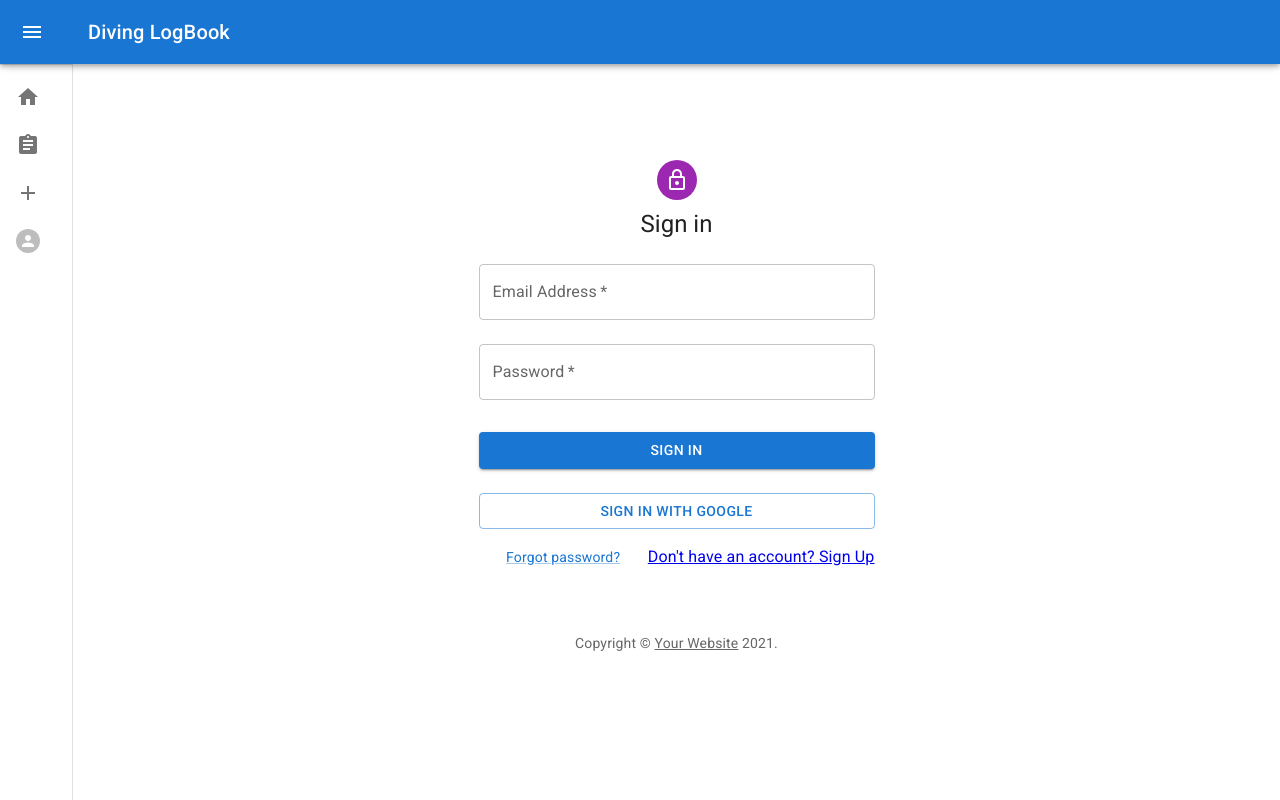
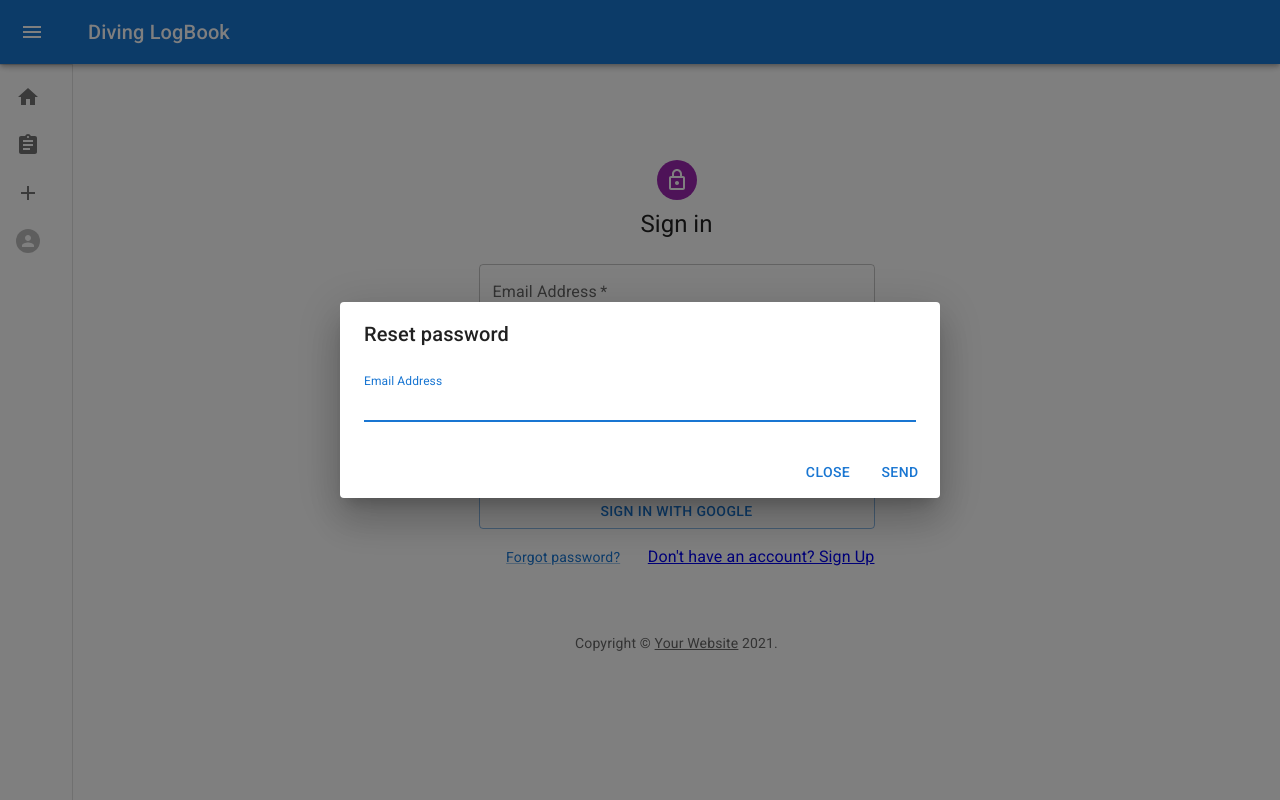
Before and after one commit to fedemauri/diving-logbook, a React (Create React App) app in the folder client/: page /login in a window 1280 px wide. Both pictures are taken after a click on the link "Forgot password?". Built offline with nearby package versions, Linux system fonts and the light colour scheme; no server answers.

Commit message:
Added forgot password reset and other fix

```diff
--- /dev/null
+++ b/client/src/container/ForgotPasswordModal.jsx
@@ -0,0 +1,49 @@
+import * as React from 'react';
+import Button from '@mui/material/Button';
+import TextField from '@mui/material/TextField';
+import Dialog from '@mui/material/Dialog';
+import DialogActions from '@mui/material/DialogActions';
+import DialogContent from '@mui/material/DialogContent';
+import DialogTitle from '@mui/material/DialogTitle';
+
+export default function ForgotPasswordModal({
+    open,
+    handleClose,
+    sendPasswordReset,
+}) {
+    const [email, setEmail] = React.useState('');
+
+    const handleCloseModal = () => {
+        handleClose(false);
+    };
+
+    return (
+        <Dialog open={open} maxWidth={'sm'} fullWidth>
+            <DialogTitle>Reset password</DialogTitle>
+            <DialogContent>
+                <TextField
+                    autoFocus
+                    margin='dense'
+                    id='name'
+                    label='Email Address'
+                    type='email'
+                    fullWidth
+                    variant='standard'
+                    value={email}
+                    onChange={(e) => setEmail(e.target.value)}
+                />
+            </DialogContent>
+            <DialogActions>
+                <Button onClick={handleCloseModal}>Close</Button>
+                <Button
+                    onClick={() => {
+                        if (email) sendPasswordReset(email);
+                        handleCloseModal();
+                    }}
+                >
+                    Send
+                </Button>
+            </DialogActions>
+        </Dialog>
+    );
+}
--- a/client/src/pages/Home.jsx
+++ b/client/src/pages/Home.jsx
@@ -76,6 +76,8 @@ function Home() {
     };
 
     if (isLoading) return <CircularProgress />;
+    if (!data)
+        return <Typography variant='h4'>{'No data to display'}</Typography>;
     return (
         <Container component='main' maxWidth='xl'>
             <Box
--- a/client/src/pages/Login.jsx
+++ b/client/src/pages/Login.jsx
@@ -10,11 +10,13 @@ import LockOutlinedIcon from '@mui/icons-material/LockOutlined';
 import Typography from '@mui/material/Typography';
 import Container from '@mui/material/Container';
 import { createTheme, ThemeProvider } from '@mui/material/styles';
-import { signInWithPopup } from 'firebase/auth';
+import { signInWithPopup, sendPasswordResetEmail } from 'firebase/auth';
 import { auth, provider } from '../config/firebase';
 import { signInWithEmailAndPassword } from 'firebase/auth';
 import { Link as RouteLink } from 'react-router-dom';
 import { useState } from 'react';
+import ForgotPasswordModal from '../container/ForgotPasswordModal';
+import { Snackbar } from '@mui/material';
 
 function Copyright(props) {
     return (
@@ -38,6 +40,11 @@ const theme = createTheme();
 
 export default function SignIn() {
     const [error, setError] = useState('');
+    const [openResetModal, setOpenResetModal] = useState(false);
+    const [openSnackBar, setOpenSnackBar] = useState({
+        open: false,
+        message: '',
+    });
 
     const handleSubmit = (event) => {
         event.preventDefault();
@@ -64,6 +71,21 @@ export default function SignIn() {
             })
             .catch((error) => {
                 console.error(error);
+            });
+    };
+
+    const sendPasswordReset = (email) => {
+        console.log(email);
+        sendPasswordResetEmail(auth, email)
+            .then(() => {
+                setOpenSnackBar({
+                    open: true,
+                    message: 'Password reset email sent!',
+                });
+            })
+            .catch((error) => {
+                const errorMessage = error.message;
+                setError(errorMessage);
             });
     };
 
@@ -145,7 +167,10 @@ export default function SignIn() {
                         </Button>
                         <Grid container>
                             <Grid item xs>
-                                <Link href='#' variant='body2'>
+                                <Link
+                                    onClick={setOpenResetModal}
+                                    variant='body2'
+                                >
                                     Forgot password?
                                 </Link>
                             </Grid>
@@ -158,6 +183,23 @@ export default function SignIn() {
                     </Box>
                 </Box>
                 <Copyright sx={{ mt: 8, mb: 4 }} />
+                {openResetModal && (
+                    <ForgotPasswordModal
+                        open={openResetModal}
+                        handleClose={setOpenResetModal}
+                        sendPasswordReset={sendPasswordReset}
+                    />
+                )}
+                {openSnackBar && (
+                    <Snackbar
+                        open={openSnackBar.open}
+                        autoHideDuration={3000}
+                        onClose={() => {
+                            setOpenSnackBar({ ...openSnackBar, open: false });
+                        }}
+                        message={openSnackBar.message}
+                    />
+                )}
             </Container>
         </ThemeProvider>
     );
--- a/client/src/pages/Resume.jsx
+++ b/client/src/pages/Resume.jsx
@@ -56,6 +56,8 @@ function DivingResume() {
     };
 
     if (isLoading) return <CircularProgress />;
+    if (!logs)
+        return <Typography variant='h4'>{'No data to display'}</Typography>;
     return (
         <div>
             <h1>Diving resume</h1>
--- a/client/src/pages/SignUp.jsx
+++ b/client/src/pages/SignUp.jsx
@@ -10,11 +10,16 @@ import LockOutlinedIcon from '@mui/icons-material/LockOutlined';
 import Typography from '@mui/material/Typography';
 import Container from '@mui/material/Container';
 import { createTheme, ThemeProvider } from '@mui/material/styles';
-import { createUserWithEmailAndPassword, updateProfile } from 'firebase/auth';
+import {
+    createUserWithEmailAndPassword,
+    updateProfile,
+    sendEmailVerification,
+} from 'firebase/auth';
 import { auth, db } from '../config/firebase';
 import { Link as RouteLink } from 'react-router-dom';
 import { useState } from 'react';
 import { collection, doc, setDoc } from 'firebase/firestore';
+import { Snackbar } from '@mui/material';
 
 function Copyright(props) {
     return (
@@ -38,6 +43,10 @@ const theme = createTheme();
 
 export default function SignUp() {
     const [error, setError] = useState('');
+    const [openSnackBar, setOpenSnackBar] = useState({
+        open: false,
+        message: '',
+    });
 
     const handleSubmit = async (event) => {
         event.preventDefault();
@@ -57,7 +66,16 @@ export default function SignUp() {
                     displayName: `${formData.name} ${formData.surname}`,
                 })
                     .then(() => {
-                        window.location.replace('/login');
+                        sendEmailVerification(auth.currentUser).then(() => {
+                            setOpenSnackBar({
+                                open: true,
+                                message:
+                                    'User created! The verification email has been sent. Verify your address before logging in',
+                            });
+                            setTimeout(() => {
+                                window.location.replace('/login');
+                            }, 2500);
+                        });
                     })
                     .catch((error) => {
                         console.error(error);
@@ -166,6 +184,16 @@ export default function SignUp() {
                     </Box>
                 </Box>
                 <Copyright sx={{ mt: 5 }} />
+                {openSnackBar && (
+                    <Snackbar
+                        open={openSnackBar.open}
+                        autoHideDuration={3000}
+                        onClose={() => {
+                            setOpenSnackBar({ ...openSnackBar, open: false });
+                        }}
+                        message={openSnackBar.message}
+                    />
+                )}
             </Container>
         </ThemeProvider>
     );
```
